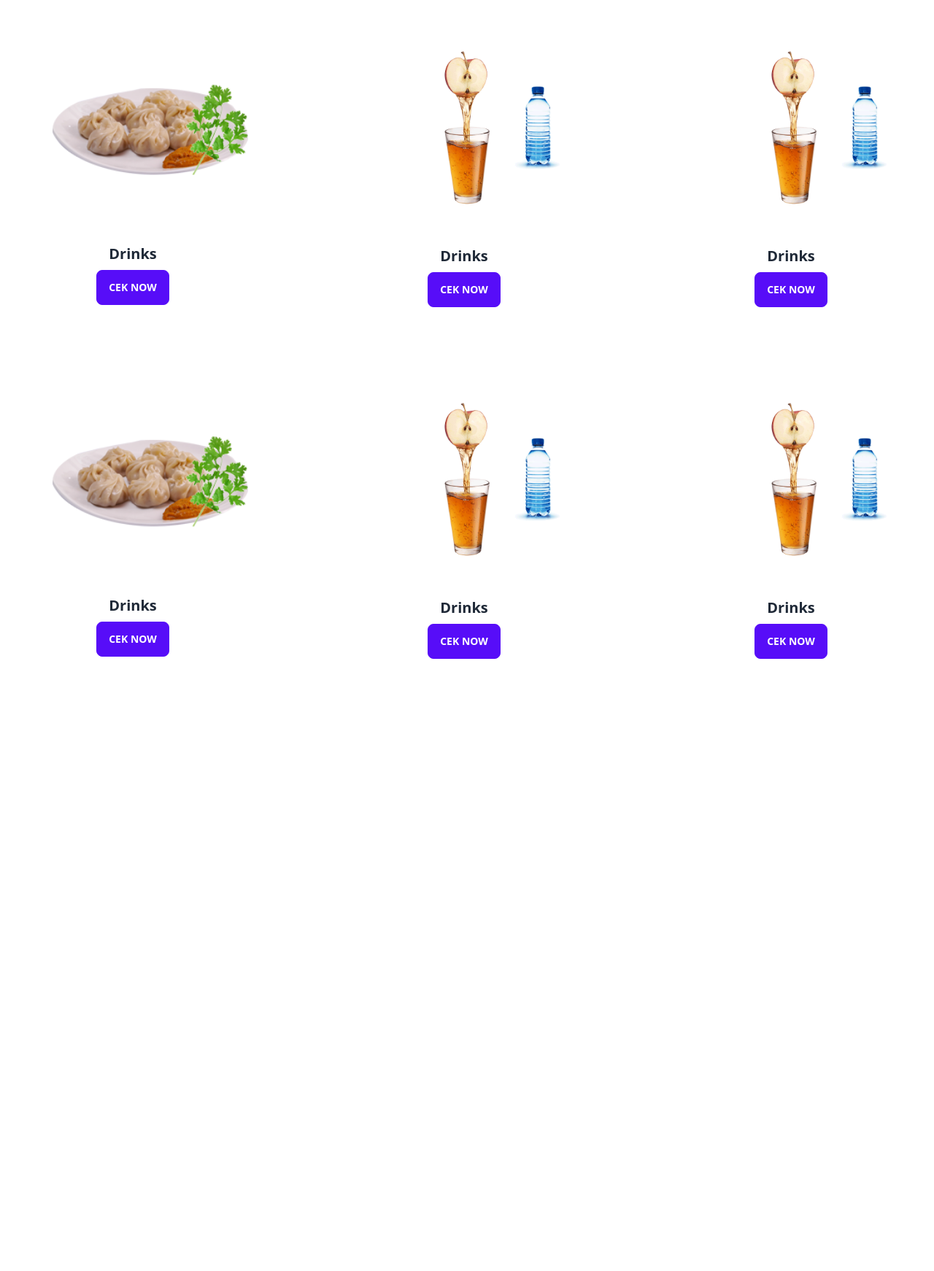
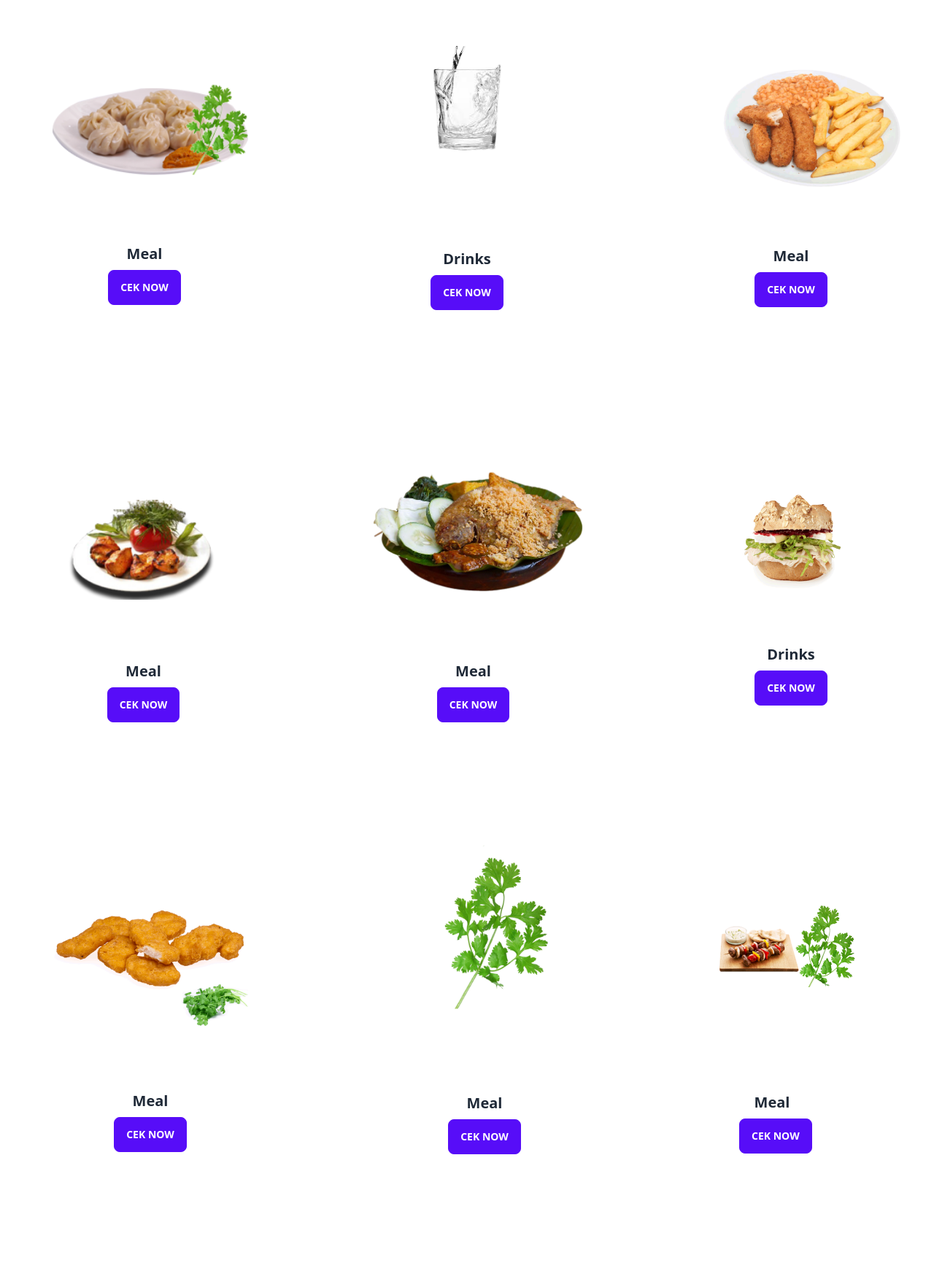
Before and after one commit to Bayu-Sumantri/tugas-kelompok-new-1, a website: page public/makanan_dan_minuman.html in a window 1280 px wide. Shown: the part 657-2399 px from the top of the page at 73% size. Before the commit the page ends 1604 px from the top, so only its background shows below. Drawn offline with Linux system fonts and the light colour scheme.

Commit message:
'masih_buutuh_belajar'

```diff
--- a/public/makanan_dan_minuman.html
+++ b/public/makanan_dan_minuman.html
@@ -23,7 +23,7 @@
           <label tabindex="0" class="btn btn-ghost rounded-btn">menus</label>
           <ul tabindex="0" class="menu dropdown-content p-2 shadow rounded-btn  bg-base-100 w-52 mt-4">
             <li><a href="food">food</a></li>
-            <li><a href="drink">dink</a></li>
+            <li><a href="drink.html">dink</a></li>
           </ul>
         </div>
       </div>
@@ -86,7 +86,18 @@
       <figure class="px-10 pt-10 m-5 ml-2">
         <img src="themes/assets/images/dimsum.png" alt="#" class="rounded-xl m-5 w-full px-1 p-8" />
       </figure>
-      <div class="card-body  mr-5 items-center text-center">
+      <div class="card-body m-2 ml-5 items-center text-center">
+        <h2 class="card-title">Meal</h2>
+        <div class="card-actions">
+          <button class="btn btn-primary">Cek Now</button>
+        </div>
+      </div>
+    </div>
+    <div class="max-w-sm rounded-xl mt-5 overflow-hidden">
+      <figure class="px-10 pt-10 mr-10">
+        <img src="themes/assets/images/air_putih-removebg-preview.png" alt="#" class="rounded-xl m-5" />
+      </figure>
+      <div class="card-body m-24 items-center text-center">
         <h2 class="card-title">Drinks</h2>
         <div class="card-actions">
           <button class="btn btn-primary">Cek Now</button>
@@ -95,21 +106,10 @@
     </div>
     <div class="max-w-sm rounded-xl mt-5 overflow-hidden">
       <figure class="px-10 pt-10 ml-2">
-        <img src="themes/assets/images/drinks.png" alt="#" class="rounded-xl m-5" />
+        <img src="themes/assets/images/2.png" alt="#" class="rounded-xl m-5" />
       </figure>
       <div class="card-body m-3 mr-5 items-center text-center">
-        <h2 class="card-title">Drinks</h2>
-        <div class="card-actions">
-          <button class="btn btn-primary">Cek Now</button>
-        </div>
-      </div>
-    </div>
-    <div class="max-w-sm rounded-xl mt-5 overflow-hidden">
-      <figure class="px-10 pt-10 ml-2">
-        <img src="themes/assets/images/drinks.png" alt="#" class="rounded-xl m-5" />
-      </figure>
-      <div class="card-body m-3 mr-5 items-center text-center">
-        <h2 class="card-title">Drinks</h2>
+        <h2 class="card-title">Meal</h2>
         <div class="card-actions">
           <button class="btn btn-primary">Cek Now</button>
         </div>
@@ -121,10 +121,10 @@
   <div class="flex justify-between">
     <div class="max-w-sm rounded-xl mt-5 overflow-hidden">
       <figure class="px-10 pt-10 m-5 ml-2">
-        <img src="themes/assets/images/dimsum.png" alt="#" class="rounded-xl m-5 w-full px-1 p-8" />
+        <img src="themes/assets/images/3.png" alt="#" class="rounded-xl m-5 w-full px-1 p-8" />
       </figure>
-      <div class="card-body  mr-5 items-center text-center">
-        <h2 class="card-title">Drinks</h2>
+      <div class="card-body  ml-7 items-center text-center">
+        <h2 class="card-title">Meal</h2>
         <div class="card-actions">
           <button class="btn btn-primary">Cek Now</button>
         </div>
@@ -132,18 +132,18 @@
     </div>
     <div class="max-w-sm rounded-xl mt-5 overflow-hidden">
       <figure class="px-10 pt-10 ml-2">
-        <img src="themes/assets/images/drinks.png" alt="#" class="rounded-xl m-5" />
+        <img src="themes/assets/images/bawal penyet.png" alt="#" class="rounded-xl m-5" />
       </figure>
-      <div class="card-body m-3 mr-5 items-center text-center">
-        <h2 class="card-title">Drinks</h2>
+      <div class="card-body m-14 mr-5 items-center text-center">
+        <h2 class="card-title">Meal</h2>
         <div class="card-actions">
           <button class="btn btn-primary">Cek Now</button>
         </div>
       </div>
     </div>
     <div class="max-w-sm rounded-xl mt-5 overflow-hidden">
-      <figure class="px-10 pt-10 ml-2">
-        <img src="themes/assets/images/drinks.png" alt="#" class="rounded-xl m-5" />
+      <figure class="px-10 pt-10 mr-10">
+        <img src="themes/assets/images/burger.png" alt="#" class="rounded-xl m-5" />
       </figure>
       <div class="card-body m-3 mr-5 items-center text-center">
         <h2 class="card-title">Drinks</h2>
@@ -156,6 +156,82 @@
 
 
 
+  <div class="flex justify-between">
+    <div class="max-w-sm rounded-xl mt-5 overflow-hidden">
+      <figure class="px-10 pt-10 m-5 ml-2">
+        <img src="themes/assets/images/chicken_fry.png" alt="#" class="rounded-xl m-5 w-full px-1 p-8" />
+      </figure>
+      <div class="card-body  ml-7 items-center text-center">
+        <h2 class="card-title">Meal</h2>
+        <div class="card-actions">
+          <button class="btn btn-primary">Cek Now</button>
+        </div>
+      </div>
+    </div>
+    <div class="max-w-sm rounded-xl mt-5 overflow-hidden">
+      <figure class="px-10 pt-10 mr-">
+        <img src="themes/assets/images/daun_ketumbar.png" alt="#" class="rounded-xl m-5" />
+      </figure>
+      <div class="card-body m-20 mr-8 items-center text-center">
+        <h2 class="card-title">Meal</h2>
+        <div class="card-actions">
+          <button class="btn btn-primary">Cek Now</button>
+        </div>
+      </div>
+    </div>
+    <div class="max-w-sm rounded-xl justify-between mt-5 overflow-hidden">
+      <figure class="px-10 pt-10 m-20 ml-2">
+        <img src="themes/assets/images/Kebab Shish.png" alt="#" class="rounded-xl m-5" />
+      </figure>
+      <div class="card-body m-28 mr-48 items-center text-center">
+        <h2 class="card-title ml-5">Meal</h2>
+        <div class="card-actions">
+          <button class="btn btn-primary">Cek Now</button>
+        </div>
+      </div>
+    </div>
+  </div>
+
+
+  <div class="flex justify-between">
+    <div class="max-w-sm rounded-xl mt-5 overflow-hidden">
+      <figure class="px-10 pt-10 m-5 ml-2">
+        <img src="themes/assets/images/rice.png" alt="#" class="rounded-xl m-5 w-full px-1 p-8" />
+      </figure>
+      <div class="card-body  ml-7 items-center text-center">
+        <h2 class="card-title">Meal</h2>
+        <div class="card-actions">
+          <button class="btn btn-primary">Cek Now</button>
+        </div>
+      </div>
+    </div>
+    <div class="max-w-sm rounded-xl mt-5 overflow-hidden">
+      <figure class="px-10 pt-10 mr-">
+        <img src="themes/assets/images/salat.png" alt="#" class="rounded-xl m-5" />
+      </figure>
+      <div class="card-body m-20 mr-8 items-center text-center">
+        <h2 class="card-title">Meal</h2>
+        <div class="card-actions">
+          <button class="btn btn-primary">Cek Now</button>
+        </div>
+      </div>
+    </div>
+    <div class="max-w-sm rounded-xl mt-5 overflow-hidden">
+      <figure class="px-10 pt-10 p-1 ml-2">
+        <img src="themes/assets/images/jus_anggur.png" alt="#" class="rounded-xl m-5" />
+      </figure>
+      <div class="card-body m-20 mr-36 items-center text-center">
+        <h2 class="card-title">Meal</h2>
+        <div class="card-actions">
+          <button class="btn btn-primary">Cek Now</button>
+        </div>
+      </div>
+    </div>
+  </div>
+
+
+
+
 
 
 </body>
```
Also changed, not shown: public/drink.html (added, +107 -0 lines), public/css/style.css, public/themes/assets/images/daun_ketumbar.png (renamed from public/themes/assets/images/courinder.png), public/themes/assets/images/jus_anggur.png (added).
